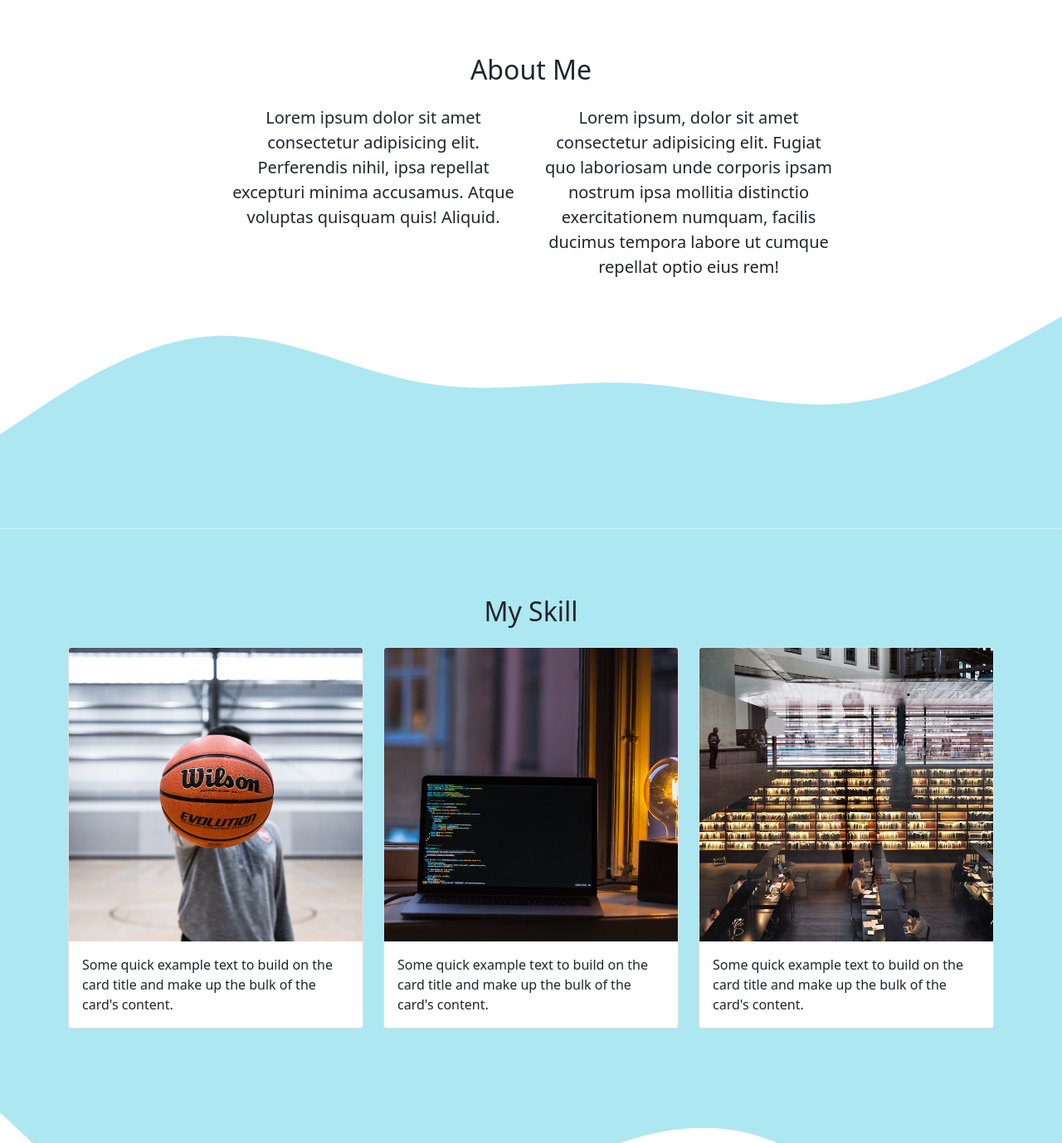
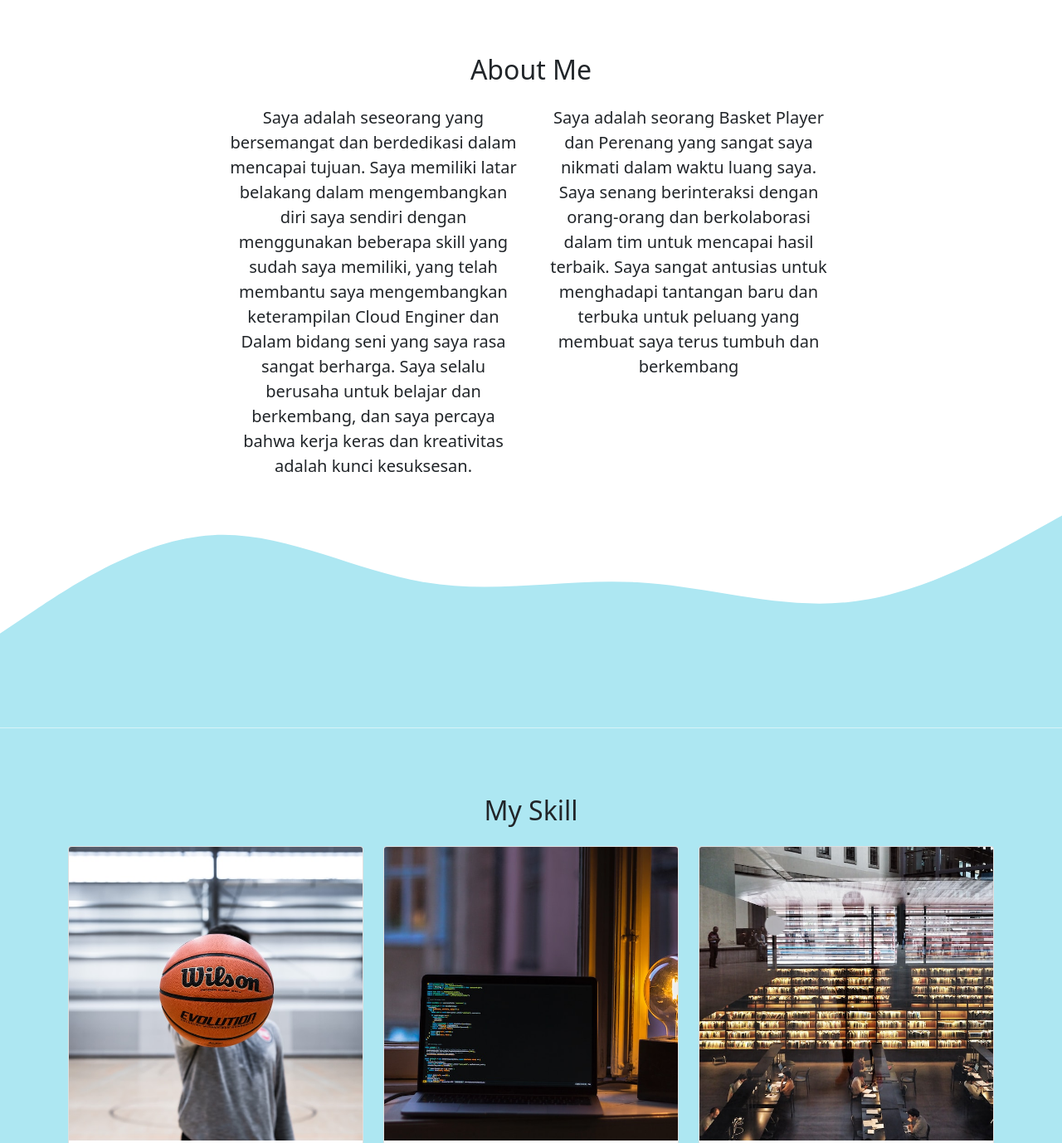
Before and after one commit to Broosmg/submission-portfolio, a plain HTML site: page www/index.html in a window 1280 px wide. Shown: the part 780-2158 px from the top of the page at 83% size. Drawn offline with nearby package versions, Linux system fonts and the light colour scheme.

Commit message:
first commit

```diff
--- a/index.html
+++ b/www/index.html
@@ -14,7 +14,7 @@
     <link rel="stylesheet" href="https://cdn.jsdelivr.net/npm/bootstrap-icons@1.11.1/font/bootstrap-icons.css">
 
     <!-- CSS -->
-    <link rel="stylesheet" href="style.css">
+    <link rel="stylesheet" href="css/style.css">
 
     <title>Osama Gailea</title>
 </head>
@@ -71,13 +71,17 @@
             </div>
             <div class="row justify-content-center fs-5 text-center">
                 <div class="col-md-4">
-                    <p>Lorem ipsum dolor sit amet consectetur adipisicing elit. Perferendis nihil, ipsa repellat
-                        excepturi minima accusamus. Atque voluptas quisquam quis! Aliquid.</p>
+                    <p>Saya adalah seseorang yang bersemangat dan berdedikasi dalam mencapai tujuan. Saya memiliki latar
+                        belakang dalam mengembangkan diri saya sendiri dengan menggunakan beberapa skill yang sudah saya
+                        memiliki, yang telah membantu saya mengembangkan keterampilan Cloud Enginer dan Dalam bidang
+                        seni yang saya rasa sangat berharga. Saya selalu berusaha untuk belajar dan berkembang, dan saya
+                        percaya bahwa kerja keras dan kreativitas adalah kunci kesuksesan. </p>
                 </div>
                 <div class="col-md-4">
-                    <p>Lorem ipsum, dolor sit amet consectetur adipisicing elit. Fugiat quo laboriosam unde corporis
-                        ipsam nostrum ipsa mollitia distinctio exercitationem numquam, facilis ducimus tempora labore ut
-                        cumque repellat optio eius rem!</p>
+                    <p>Saya adalah seorang Basket Player dan Perenang yang sangat saya nikmati dalam waktu luang saya.
+                        Saya senang berinteraksi dengan orang-orang dan berkolaborasi dalam tim untuk mencapai hasil
+                        terbaik. Saya sangat antusias untuk menghadapi tantangan baru dan terbuka untuk peluang yang
+                        membuat saya terus tumbuh dan berkembang</p>
                 </div>
             </div>
         </div>
@@ -100,10 +104,15 @@
             <div class="row">
                 <div class="col-md-4 mb-3">
                     <div class="card">
-                        <img src="img/BasketBall.jpg" class="card-img-top" alt="My Skill 1">
+                        <img src="img/basketBall.jpg" class="card-img-top" alt="My Skill 1">
                         <div class="card-body">
-                            <p class="card-text">Some quick example text to build on the card title and make up the bulk
-                                of the card's content.</p>
+                            <p class="card-text">Sebagai seorang pemain basket, saya memiliki keterampilan yang kuat
+                                dalam mengoper bola, mengambil tembakan dengan presisi, dan berkolaborasi dengan tim
+                                untuk mencapai kemenangan. Kemampuan dribbling saya memungkinkan saya untuk melewati
+                                lawan dengan mudah, sementara ketepatan tembakan saya membantu tim mencetak poin
+                                penting. Saya juga memiliki kemampuan dalam membaca permainan dan memberikan assist
+                                kepada rekan-rekan setim. Kemampuan pertahanan saya tidak kalah, saya sering dapat
+                                meraih rebound dan mencuri bola dari lawan.</p>
                         </div>
                     </div>
                 </div>
@@ -111,17 +120,27 @@
                     <div class="card">
                         <img src="img/programming.jpg" class="card-img-top" alt="My Skill 1">
                         <div class="card-body">
-                            <p class="card-text">Some quick example text to build on the card title and make up the bulk
-                                of the card's content.</p>
+                            <p class="card-text">Saya adalah seorang Cloud Engineer yang berpengalaman dalam merancang,
+                                mengimplementasikan, dan mengelola infrastruktur cloud. Saya memiliki kemampuan dalam
+                                menggunakan berbagai layanan cloud, seperti Amazon Web Services (AWS), Microsoft Azure,
+                                dan Google Cloud Platform (GCP). Saya terampil dalam otomatisasi tugas-tugas operasional
+                                menggunakan alat-alat seperti Terraform, Ansible, dan Kubernetes. Saya juga memiliki
+                                keahlian dalam memastikan keamanan dan keandalan lingkungan cloud dengan menerapkan
+                                praktik terbaik dan konsep DevOps.</p>
                         </div>
                     </div>
                 </div>
                 <div class="col-md-4 mb-3">
                     <div class="card">
-                        <img src="img/Speaking.jpg" class="card-img-top" alt="My Skill 1">
+                        <img src="img/speaking.jpg" class="card-img-top" alt="My Skill 1">
                         <div class="card-body">
-                            <p class="card-text">Some quick example text to build on the card title and make up the bulk
-                                of the card's content.</p>
+                            <p class="card-text">Sebagai seorang yang berpengalaman dalam Public Speaking, saya memiliki
+                                kemampuan untuk menginspirasi, mengedukasi, dan memotivasi audiens dengan komunikasi
+                                yang jelas dan efektif. Saya mampu mengartikulasikan ide-ide kompleks dengan mudah
+                                dipahami, serta mampu beradaptasi dengan berbagai jenis audiens. Keahlian saya dalam
+                                berbicara di depan umum telah memungkinkan saya untuk memberikan presentasi yang
+                                meyakinkan dan memukau, serta memberikan dampak positif pada setiap kesempatan yang saya
+                                hadiri.</p>
                         </div>
                     </div>
                 </div>
@@ -183,5 +202,4 @@
         integrity="sha384-MrcW6ZMFYlzcLA8Nl+NtUVF0sA7MsXsP1UyJoMp4YLEuNSfAP+JcXn/tWtIaxVXM"
         crossorigin="anonymous"></script>
 </body>
-
 </html>
```
Also changed, not shown: app-engine.png (added), cloud-storage-1.png (added), cloud-storage-2.png (added), www/css/style.css (renamed from style.css), www/img/basketBall.jpg (renamed from img/BasketBall.jpg), www/img/osama.jpg (renamed from img/osama.jpg), www/img/programming.jpg (renamed from img/programming.jpg), www/img/speaking.jpg (renamed from img/Speaking.jpg), 1 other file.
